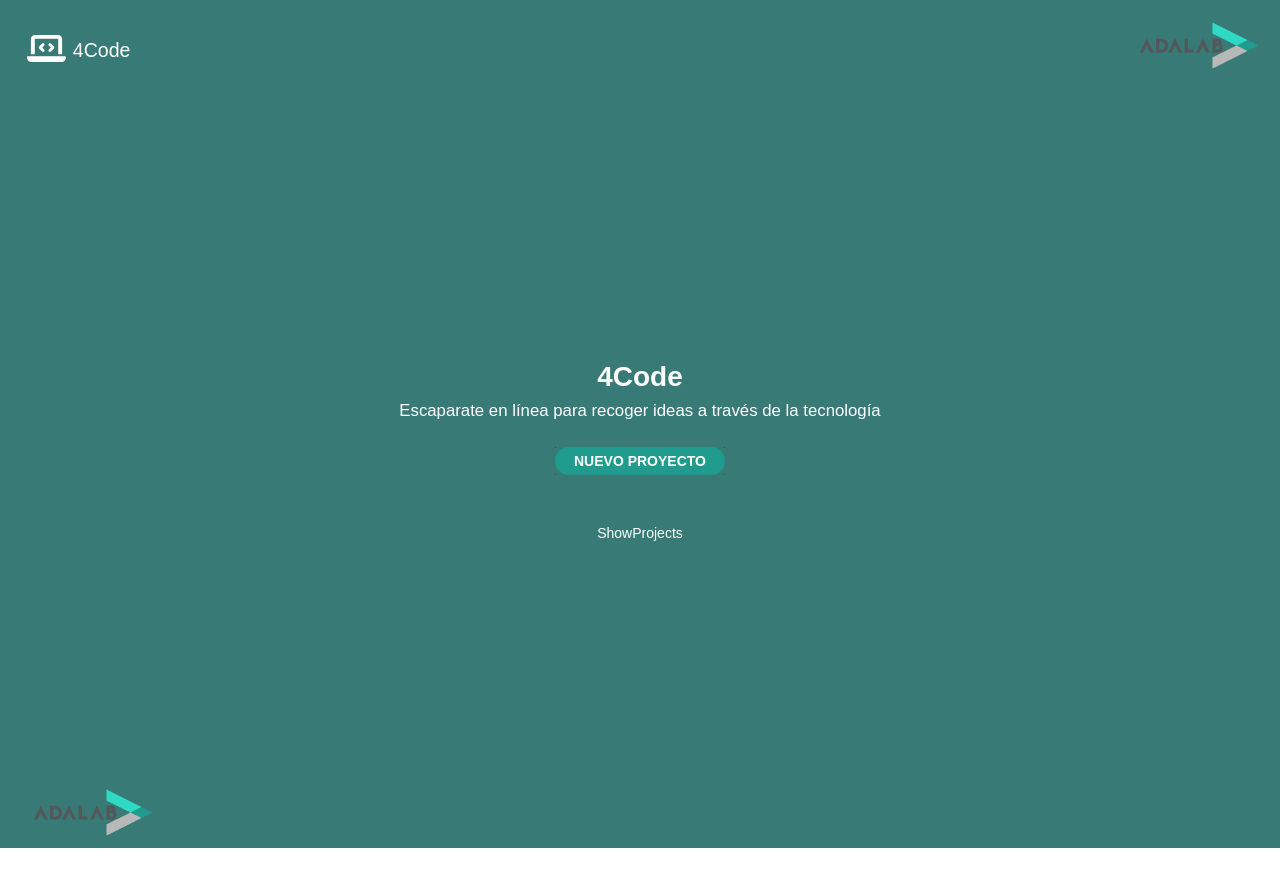
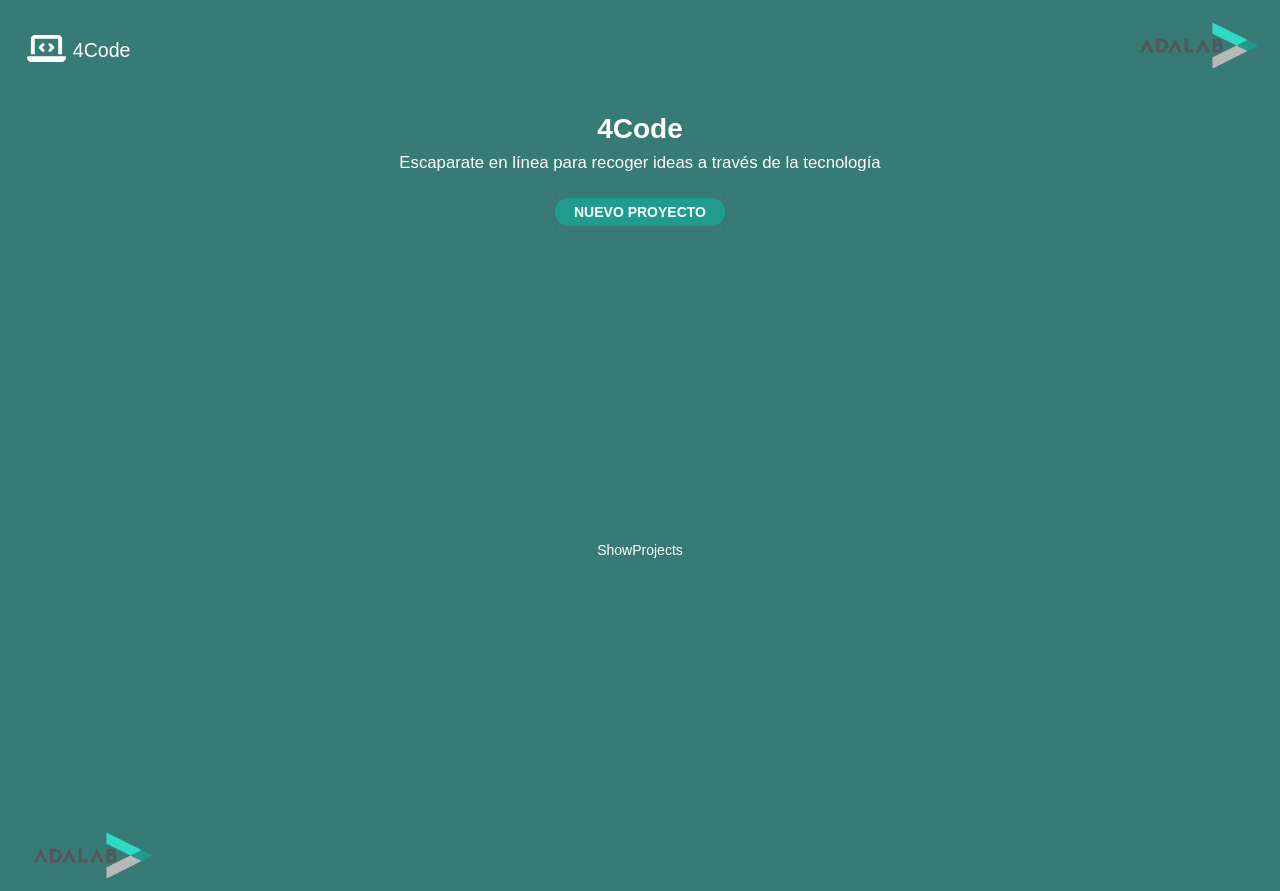
Before and after one commit to sprietoviciana/Promo-A-module-4-team-2-proyectos-molones, a React (Vite) app: page /#/showProjects in a window 1280 px wide. Before the commit the page ends 848 px from the top, so only its background shows below. Built offline with nearby package versions, Linux system fonts and the light colour scheme.

Commit message:
in component ShowProject hero inside header

```diff
--- a/src/components/ShowProjects.jsx
+++ b/src/components/ShowProjects.jsx
@@ -4,14 +4,19 @@ import Hero from "./Hero";
 
 function ShowProjects() {
   return (
-    <main className="showProjects-container">
+    <>
+      <header>
         <Hero>
           <Link className="button--link" to="/main">
             Nuevo proyecto
           </Link>
         </Hero>
-      <p>ShowProjects</p>
+      </header>
+
+      <main className="showProjects-container">
+        <section>ShowProjects</section>
       </main>
+    </>
   );
 }
 
--- a/src/styles/layout/ShowProjects.scss
+++ b/src/styles/layout/ShowProjects.scss
@@ -1,6 +1,6 @@
 .showProjects-container {
   background-color: var(--color-dark);
-  height: 84.5vh;
+  height: 70.5vh;
   display: flex;
   justify-content: center;
   align-items: center;
```
Lines whose indentation alone changed are shown as unchanged.
